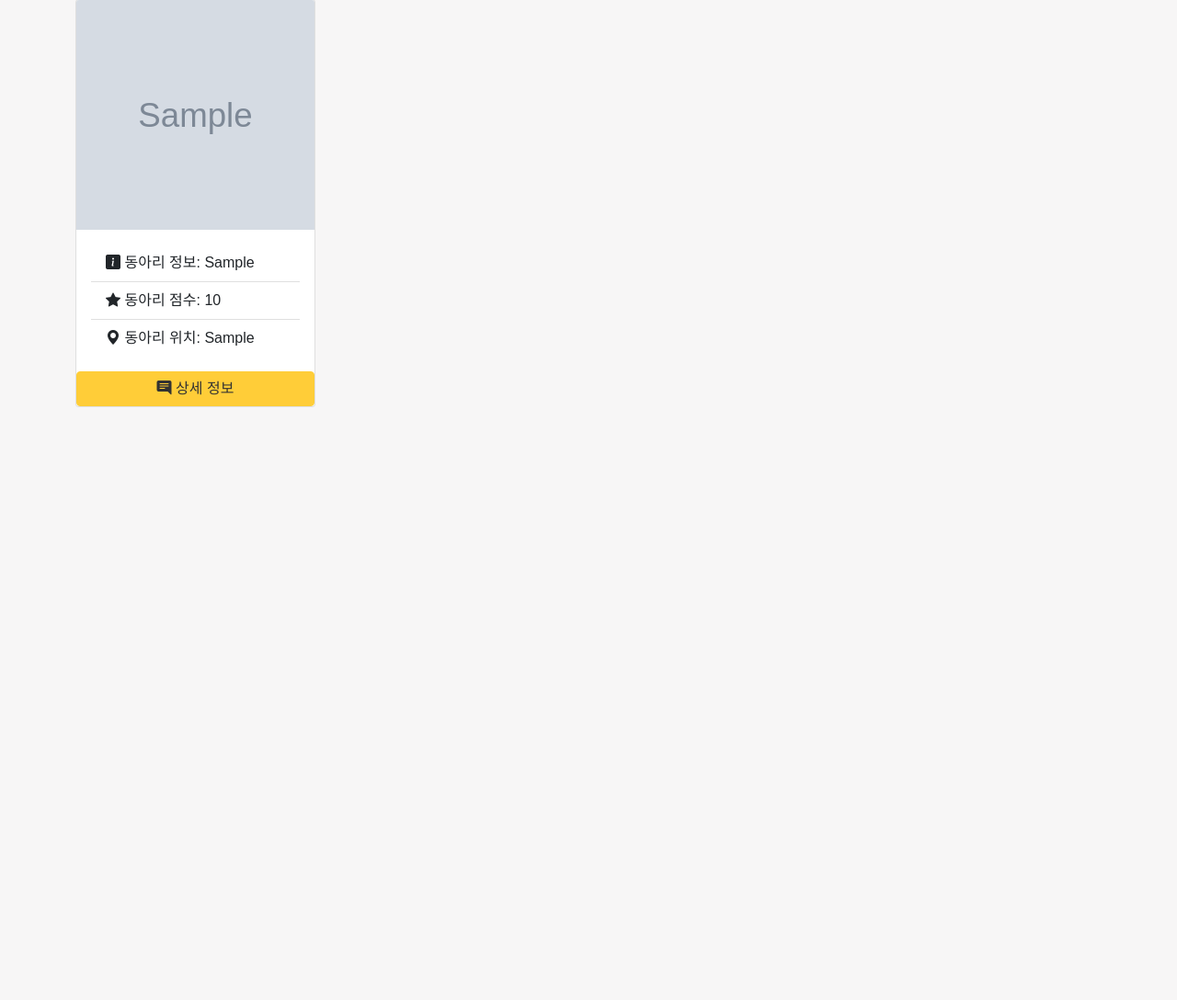
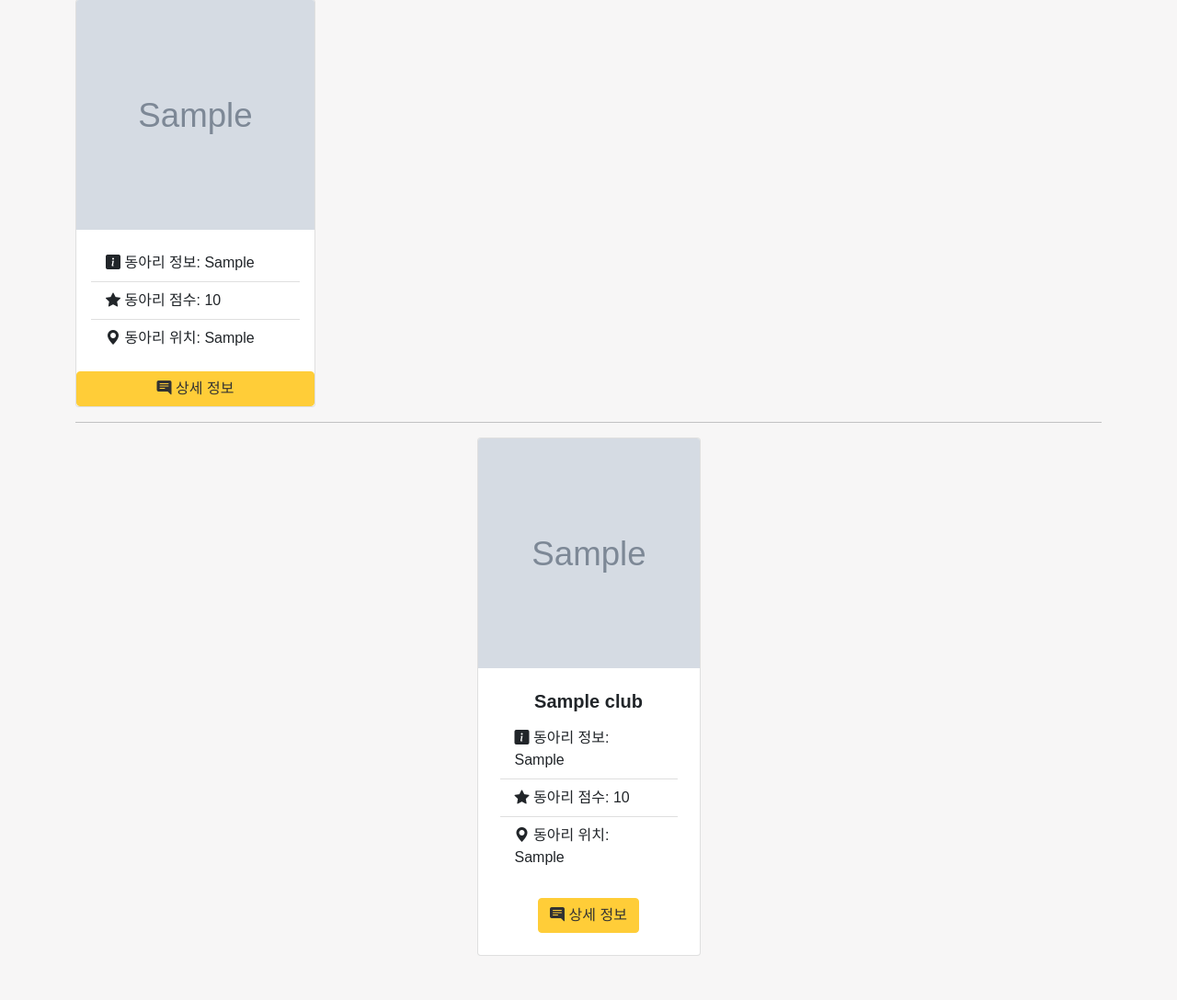
Before and after one commit to chakunyoung/mjuclub, a Django app: template app_club/templates/club.html in a window 1280 px wide. Shown: the part 126-1214 px from the top of the page at 92% size. Before the commit the page ends 569 px from the top, so only its background shows below. Run offline with Django 3.2, Linux system fonts and the light colour scheme; the template is opened without the code that fills it: most values are stand-ins (such as "Sample title", 1, 10 or a date in 2020); grey boxes marked "Sample" are stand-in pictures.

Commit message:
ui 동아리등록, 수정 // 회원가입 수정

```diff
--- a/app_club/templates/club.html
+++ b/app_club/templates/club.html
@@ -41,7 +41,7 @@
             <div class="col">
                 <div class="card-header">{{ club.club_name }} </div>
                 <div class="card">
-                    <img src="{{ club.club_images.url }}" class="card-img-top" width="100%" height="250" alt="...">
+                    <img src="{{ club.club_images.url }}" class="card-img-top" height="250" alt="...">
                     <div class="card-body">
                         <ul class="list-group list-group-flush">
                             <li class="list-group-item"><i class="bi bi-info-square-fill"></i> 동아리 정보: {{ club.club_info|truncatechars:15  }}</li>
@@ -54,5 +54,35 @@
             </div>
         {% endfor %}
     </div>
+    <hr>
+    <div class="row gx-4 gx-lg-5 row-cols-2 row-cols-md-3 row-cols-xl-4 justify-content-center">
+
+
+        {% for club in clubs %}
+            <div class="col mb-5">
+                <div class="card h-100">
+                    <!-- Product image-->
+
+                    <img src="{{ club.club_images.url }}" class="card-img-top" width="100%" height="250" alt="...">
+                    <!-- Product details-->
+                    <div class="card-body p-4">
+                        <div class="text-center">
+                            <h5 class="fw-bolder">{{ club.club_name }}</h5>
+                        </div>
+                        <ul class="list-group list-group-flush">
+                            <li class="list-group-item"><i class="bi bi-info-square-fill"></i> 동아리 정보: {{ club.club_info|truncatechars:15  }}</li>
+                            <li class="list-group-item"><i class="bi bi-star-fill"></i> 동아리 점수: {{ club.club_score|floatformat }}</li>
+                            <li class="list-group-item"> <i class="bi bi-geo-alt-fill"></i> 동아리 위치: {{ club.club_loc }}</li>
+                        </ul>
+                        <br>
+                        <div class="text-center">
+                            <a href="{% url 'club:club_info' club.club_name %}" class="btn btn-warning" style="opacity: 0.8"><i class="bi bi-chat-right-text-fill"></i> 상세 정보</a>
+                        </div>
+                    </div>
+                </div>
+            </div>
+        {% endfor %}
+    </div>
+
 
 {% endblock %}
--- a/app_club/templates/club_info.html
+++ b/app_club/templates/club_info.html
@@ -80,7 +80,4 @@
 
 
 
-
-
-
 {% endblock %}
--- a/app_user/templates/user_signup.html
+++ b/app_user/templates/user_signup.html
@@ -1,7 +1,8 @@
 {% extends 'base.html' %}
 
 {% block content %}
-    <div class="container-sm">
+
+     <div class="row gx-4 gx-lg-5 row-cols-1 row-cols-md-2 row-cols-xl-2 justify-content-center">
         <div class="bd-example ps-lg-10">
             <form action="{% url 'user:user_signup' %}" method = "POST">
                 {% csrf_token %}
@@ -47,5 +48,4 @@
         </div>
     </div>
 
-
 {% endblock %}
```
Also changed, not shown: app_club/templates/club_signup.html (+8 -4 lines), app_club/templates/club_update.html (+6 -5 lines), templates/base.html (+7 -0 lines).
